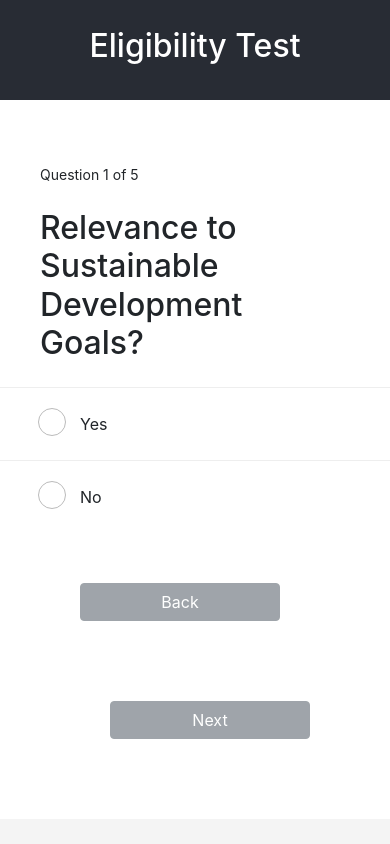
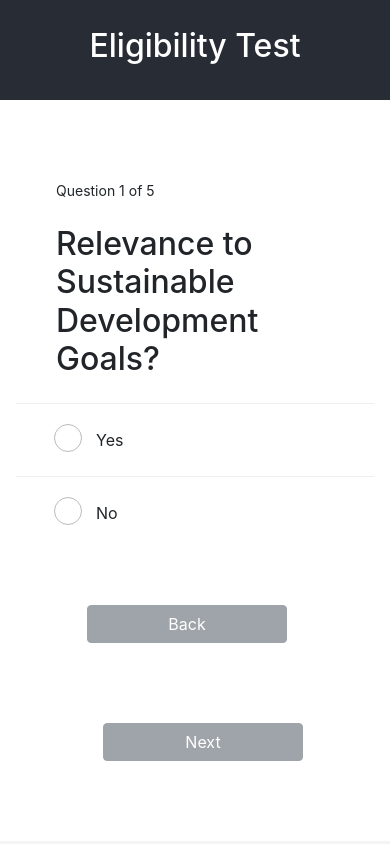
Before and after one commit to rachita19082/eligibility-form, a React (Create React App) app: page / in a window 390 px wide. Both pictures are taken after a click on the button "Start test". Shown: the top 844 px of the page. Built offline with nearby package versions, Linux system fonts and the light colour scheme.

Commit message:
Made design more responsive

```diff
--- a/src/Test.js
+++ b/src/Test.js
@@ -79,7 +79,7 @@ function Test() {
 
   return (
     <>
-      <div className="App" style={{paddingBottom:50, textAlign: "left"}}>
+      <div className="App" style={{paddingBottom:40, textAlign: "left"}}>
         <div className="header">
           <h2>Eligibility Test</h2>
         </div>
@@ -94,16 +94,16 @@ function Test() {
       </div>
       <div className="text-center">
         <Button
-          className="actionButton"
-          style={{width: "200px", marginRight:30, marginBottom:80}}
+          className="actionButton mr-4 ml-2"
+          style={{width: "200px", marginBottom:80}}
           variant="secondary"
           onClick={(e) => handleClick(false)}
           disabled={!prev}>
           Back
         </Button>
         <Button
-          className="actionButton"
-          style={{width: "200px", marginLeft:30, marginBottom:80}}
+          className="actionButton ml-4 mr-2"
+          style={{width: "200px", marginBottom:80}}
           variant="secondary"
           onClick={(e) => handleClick(true)}
           disabled={!next}>
--- a/src/components/FAQ.js
+++ b/src/components/FAQ.js
@@ -4,7 +4,7 @@ import PropTypes from 'prop-types';
 function FAQ(props) {
   return (
     <>
-    <div className="faq">
+    <div className="faq p-5">
     <h3>Frequently Asked Questions</h3>
     <br></br>
     <h5> What are Sustainable Development Goals? </h5>
--- a/src/components/Quiz.js
+++ b/src/components/Quiz.js
@@ -20,7 +20,7 @@ function Quiz(props) {
     }
 
     return (
-        <div className="quiz">
+        <div className="quiz p-3">
           <QuestionCount
             counter={props.questionId}
             total={props.questionTotal}
--- a/src/index.css
+++ b/src/index.css
@@ -31,11 +31,6 @@ body {
   max-width: 800px;
   margin: 0 auto;
   background: #fff;
-  border-radius: 3px;
-}
-
-.actionButton {
-  margin: 0 10 10 10;
   border-radius: 3px;
 }
 
```
